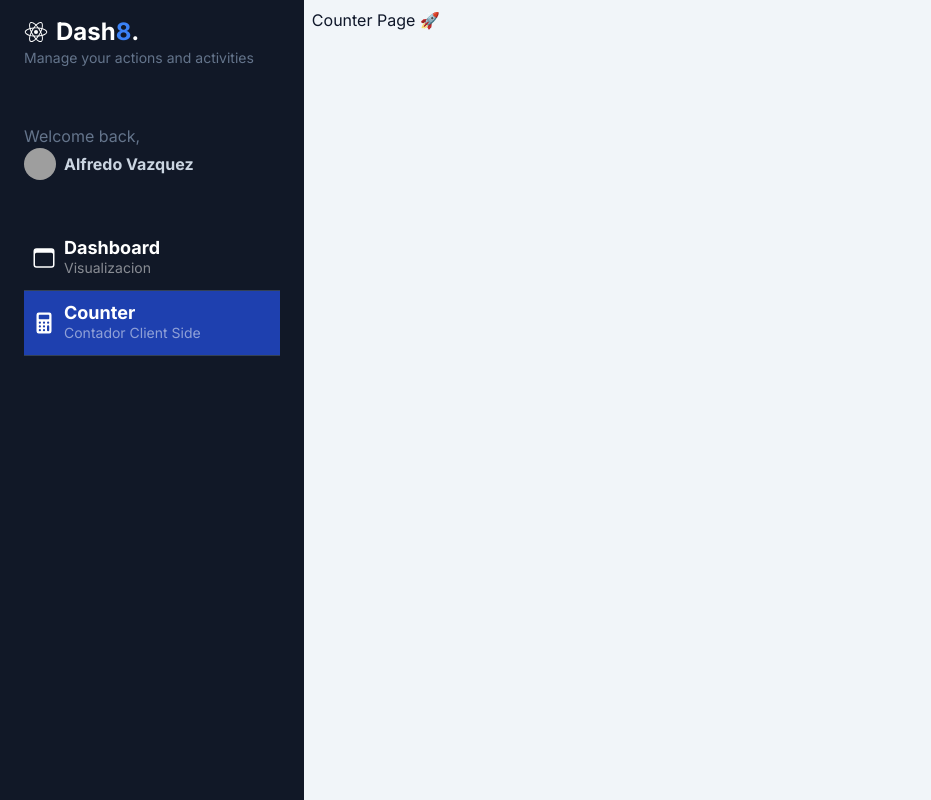
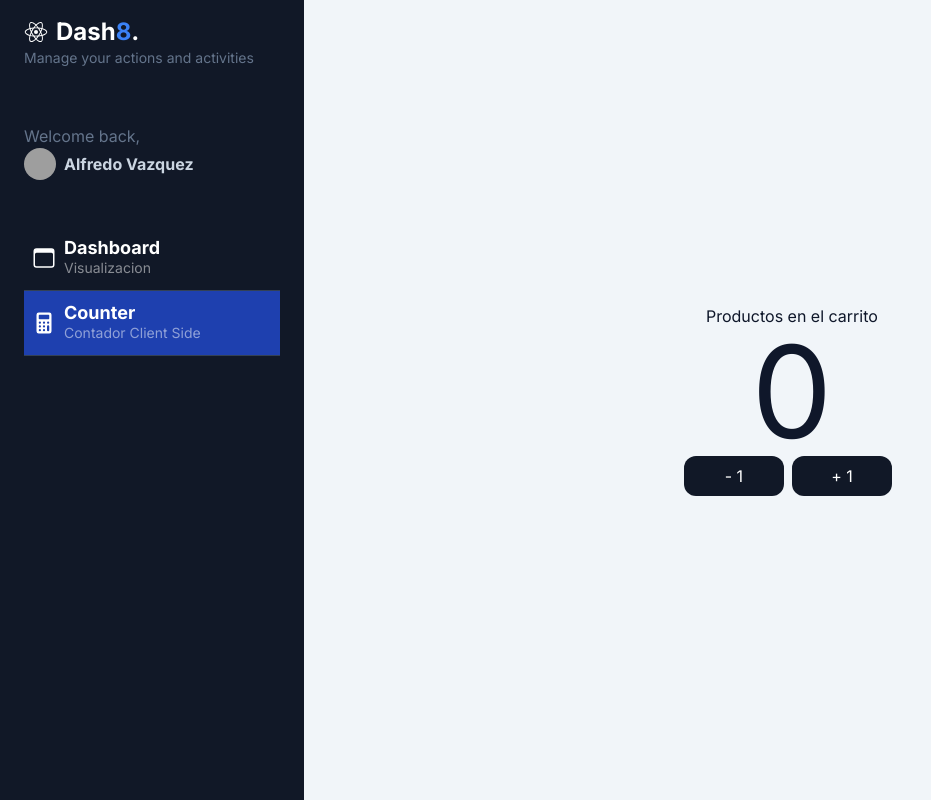
Before and after one commit to fredo09/dashboard-next-v2, a Next.js app: page /dashboard/counter in a window 1280 px wide. Shown: the whole page, without its empty margins (0-931 px from the left). Built offline with nearby package versions, Linux system fonts and the light colour scheme; grey boxes are pictures that could not be loaded.

Commit message:
add counter page and component use directive 'use client'

```diff
--- a/src/app/components/navbar/Navbar.tsx
+++ b/src/app/components/navbar/Navbar.tsx
@@ -13,10 +13,7 @@
 }
 
 export const Navbar = ({ path, icon, title, subTitle }: Props) => {
-  console.log("🚀 ~ Navbar ~ path:", path);
-
   const currentPath = usePathname();
-  console.log("🚀 ~ Navbar ~ currentPath:", currentPath);
 
   return (
     <Link
--- a/src/app/dashboard/counter/page.tsx
+++ b/src/app/dashboard/counter/page.tsx
@@ -1,9 +1,17 @@
-import React from 'react'
+import React from 'react';
+import type { Metadata } from "next";
+import { Counter } from "@/app/shopping-cart/components";
+
+export const metadata: Metadata = {
+  title: "Shopping Cart",
+  description: "Encuentra tus productos en el carrito de compras.",
+};
 
 export default function CounterPage () {
   return (
-    <div>
-      <h1>Counter Page 🚀 </h1>
+    <div className='flex flex-col items-center justify-center w-full h-full'>
+      <span> Productos en el carrito </span>
+      <Counter />
     </div>
   )
 }
--- /dev/null
+++ b/src/app/shopping-cart/components/counter/Counter.tsx
@@ -0,0 +1,30 @@
+'use client';
+
+import React, { useState } from 'react';
+
+interface Props {
+  value?: number
+}
+
+export const Counter = ({ value = 0 }: Props) => {
+   //State Counter
+  const [counter, setCounter] = useState(value);
+
+  return (
+    <>
+      <span className='text-9xl'> {counter} </span>
+      <div className='flex'>
+          <button
+            onClick={() => setCounter( counter - 1 )}
+            className='flex item-center justify-center p-2 rounded-xl bg-gray-900 text-white hover:bg-gray-600 transition-all w-[100px] mr-2'>
+            - 1
+          </button>
+          <button
+            onClick={() => setCounter( counter + 1 )}
+            className='flex item-center justify-center p-2 rounded-xl bg-gray-900 text-white hover:bg-gray-600 transition-all w-[100px] mr-2'>
+            + 1
+          </button>
+        </div>
+    </>
+  )
+}
--- /dev/null
+++ b/src/app/shopping-cart/components/index.ts
@@ -0,0 +1,5 @@
+/*
+* export components
+*/
+
+export { Counter } from './counter/Counter';
```
Also changed, not shown: 1 other file (tests, documents, lock files or other folders).
